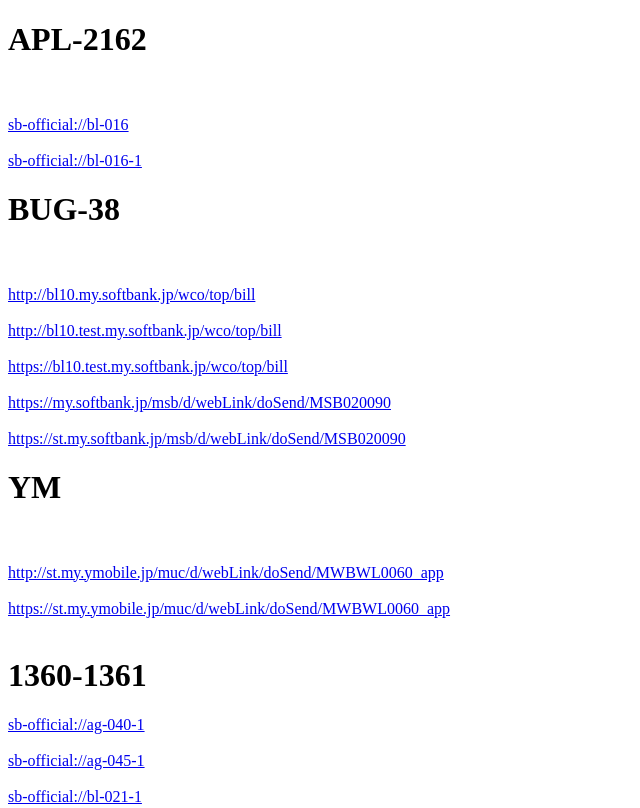
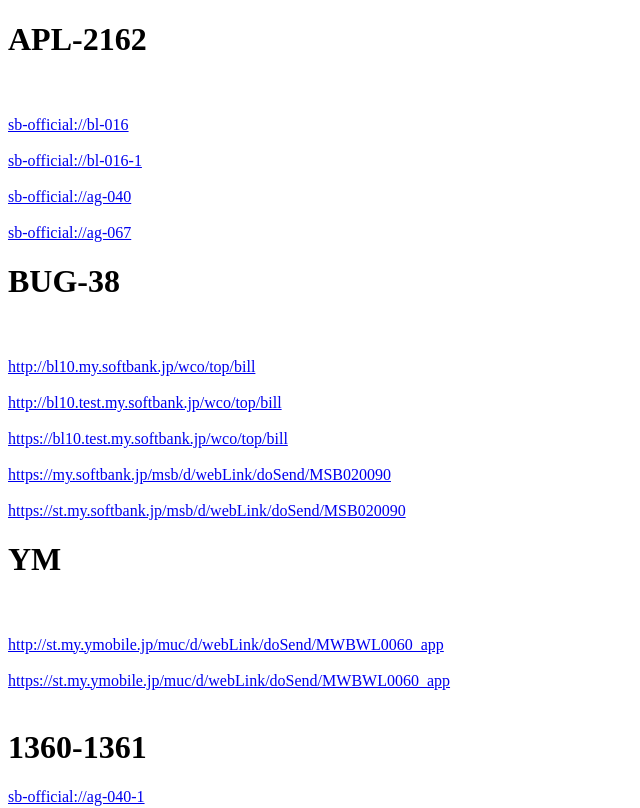
Before and after one commit to GiaGioi/GiaGioi.github.io, a plain HTML site: page index.html in a window 1280 px wide. Shown: the top 808 px of the page, without its empty margins (0-640 px from the left). Drawn offline with Linux system fonts and the light colour scheme.

Commit message:
Update index.html

```diff
--- a/index.html
+++ b/index.html
@@ -13,6 +13,11 @@
     <a href="sb-official://bl-016">sb-official://bl-016</a>
     <br/><br/>
     <a href="sb-official://bl-016-1">sb-official://bl-016-1</a>
+    <br/><br/>
+    <a href="sb-official://ag-040">sb-official://ag-040</a>
+	<br/><br/>
+    <a href="sb-official://ag-067">sb-official://ag-067</a>
+
 
 	<h1>BUG-38</h1>
 	<br/><br/>
```
